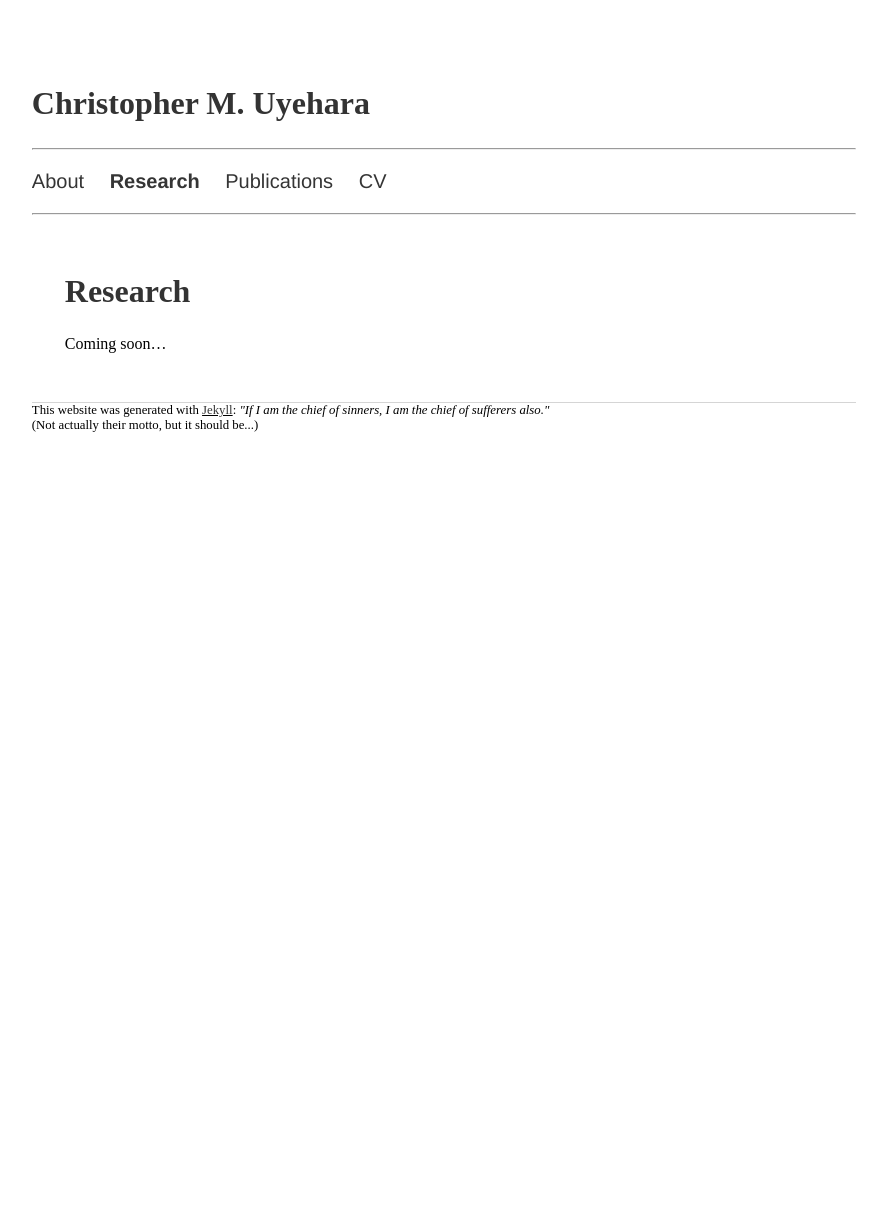
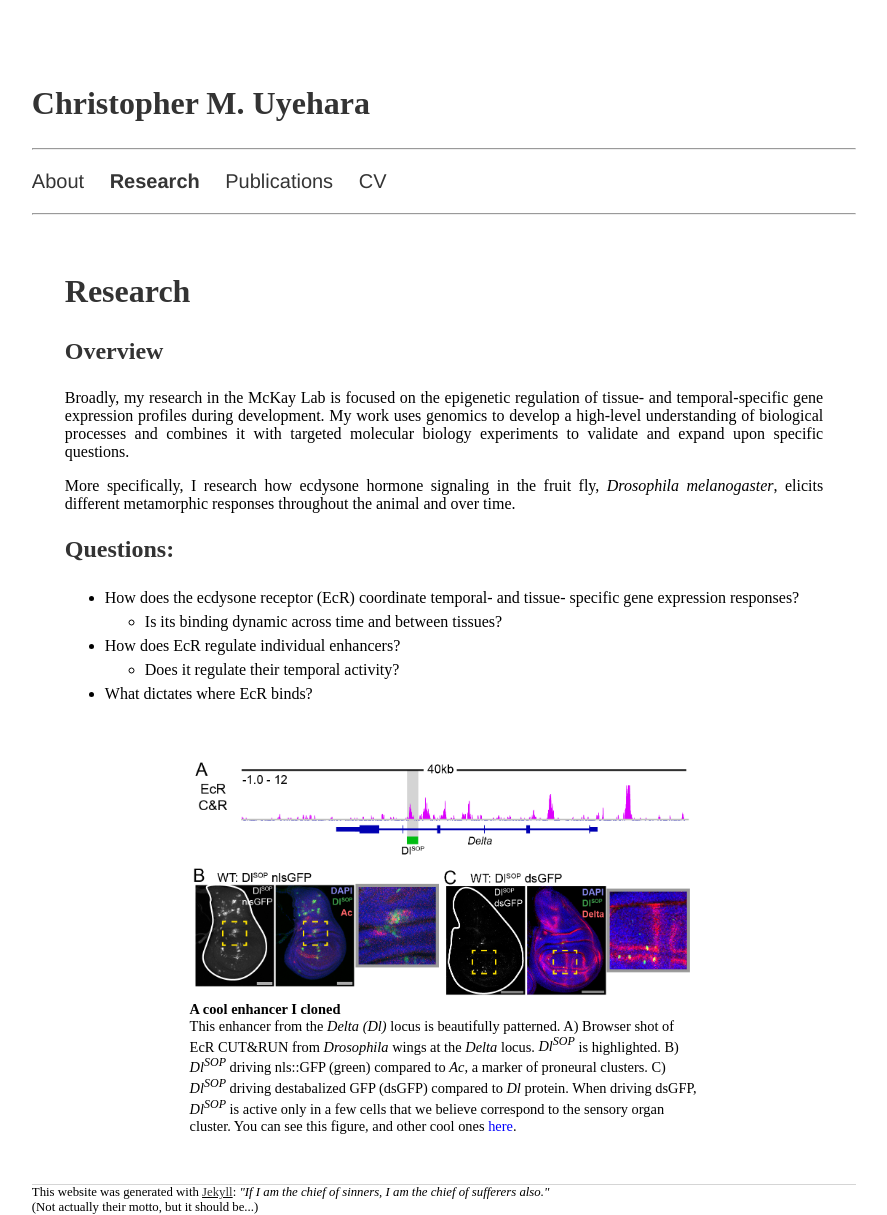
Before and after one commit to cmuyehara/cmuyehara.github.io, a Jekyll site: the page built from pages/research.html, in a window 1280 px wide. Shown: the whole page, without its empty margins (196-1083 px from the left). Built offline with Jekyll 4.4.1, drawn with Linux system fonts in a browser that asks for light colours; nearby versions of some CDN libraries; before the commit the page ends 960 px from its top, so only the background shows below that.

Commit message:
first draft of research page

```diff
--- a/_sass/main.scss
+++ b/_sass/main.scss
@@ -34,6 +34,10 @@ nav, footer {
 	.current {
 		font-weight: bold;
 	}
+
+	.double {
+		line-height:2
+	}
 }
 
 .extLink{
@@ -65,6 +69,20 @@ h2 {
 	color: #333
 }
 
+.justify {
+	text-align:justify;
+	text-justify: inter-word;
+}
+
+.figure{
+	font-size:.9em;
+ 	width:75%;
+	max-width:600px;
+	display:block;
+	margin-left: auto;
+	margin-right: auto;
+}
+
 footer {
 	border-top: 1px solid #d5d5d5;
 	font-size: .8em;
--- /dev/null
+++ b/pages/research.html
@@ -0,0 +1,54 @@
+---
+layout: default
+title: research
+---
+
+<h1>Research</h1>
+
+<div class="justify">
+<h2>Overview</h2>
+<p>
+Broadly, my research in the McKay Lab is focused on the epigenetic regulation of
+tissue- and temporal-specific gene expression profiles during development.
+My work uses genomics to develop a high-level understanding
+of biological processes and combines it with targeted molecular biology experiments to
+validate and expand upon specific questions.
+</p>
+
+<p>
+More specifically, I research how ecdysone hormone signaling in the fruit fly,
+<i>Drosophila melanogaster</i>, elicits different metamorphic responses throughout
+the animal and over time.
+</p>
+
+</div>
+
+<h2>Questions:</h2>
+<ul class='double' style='line-height:1.5'>
+	<li>How does the ecdysone receptor (EcR) coordinate temporal- and tissue-
+		specific gene expression responses?</li>
+		<ul><li>Is its binding dynamic across time and between tissues?</li></ul>
+	<li>How does EcR regulate individual enhancers?</li>
+		<ul><li>Does it regulate their temporal activity?</li></ul>
+	<li>What dictates where EcR binds?</li>
+</ul>
+<br>
+
+<figure>
+	<img src="/assets/images/fig_1_deltaC_pattern.png" alt="Delta Enhancer Pattern" class='figure'>
+	<figcaption class='figure'><b>A cool enhancer I cloned</b><br>
+		This enhancer from the <i>Delta (Dl)</i> locus is beautifully patterned.
+		A) Browser shot of EcR CUT&RUN from <i>Drosophila</i> wings at the <i>Delta</i> locus. <i>Dl<sup>SOP</sup></i> is highlighted.
+		B) <i>Dl<sup>SOP</sup></i> driving nls::GFP (green) compared to <i>Ac</i>, a marker of proneural clusters.
+		C) <i>Dl<sup>SOP</sup></i> driving destabalized GFP (dsGFP) compared to <i>Dl</i> protein. When driving dsGFP,
+			<i>Dl<sup>SOP</sup></i> is active only in a few cells that we believe correspond to the sensory organ cluster.
+			You can see this figure, and other cool ones <a href='https://www.pnas.org/content/116/20/9893' class='extLink'>here</a>.
+	</figcaption>
+</figure>
+
+
+<!--
+The basis for my project was a landmark
+paper by <a href=https://www-sciencedirect-com.libproxy.lib.unc.edu/science/article/pii/S1534580713006060?via%3Dihub" class = extLink>McKay and Lieb in 2013</a>
+in which they showed that the leg, wing, and haltere imaginal discs had chromatin accessibility profiles that were nearly identical.
+-->
--- a/pages/research.md
+++ /dev/null
@@ -1,8 +0,0 @@
----
-layout: default
-title: research
----
-
-# Research
-
-Coming soon...
```
Also changed, not shown: assets/images/fig_1_deltaC_pattern.png (added).
